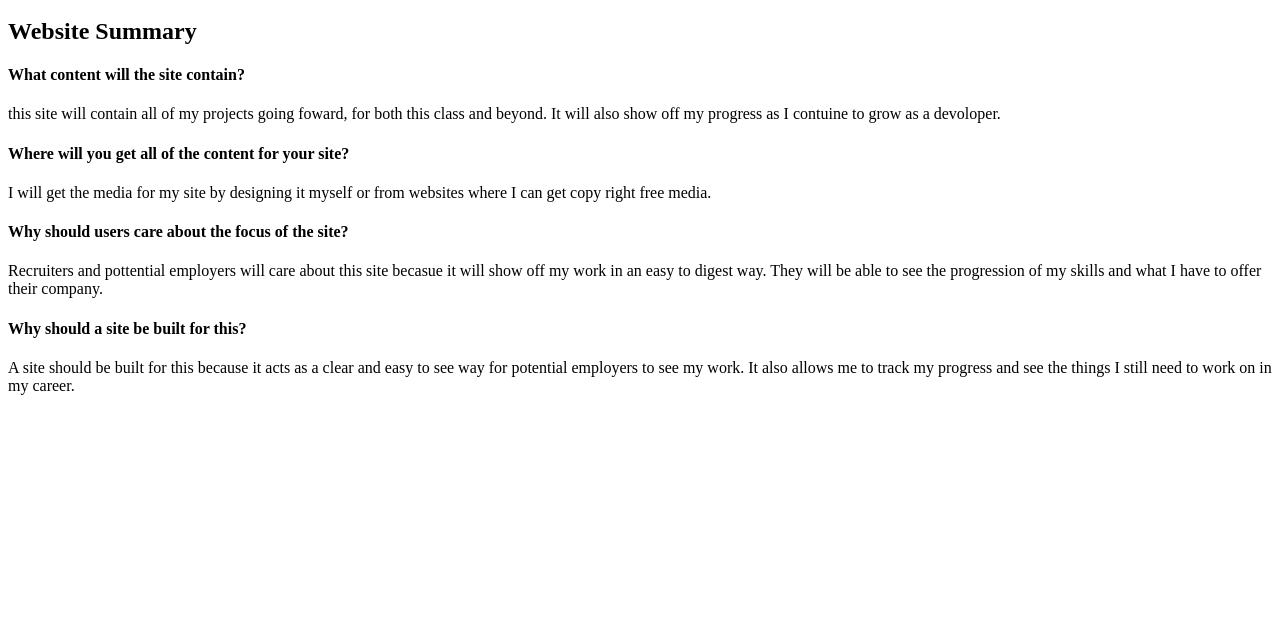
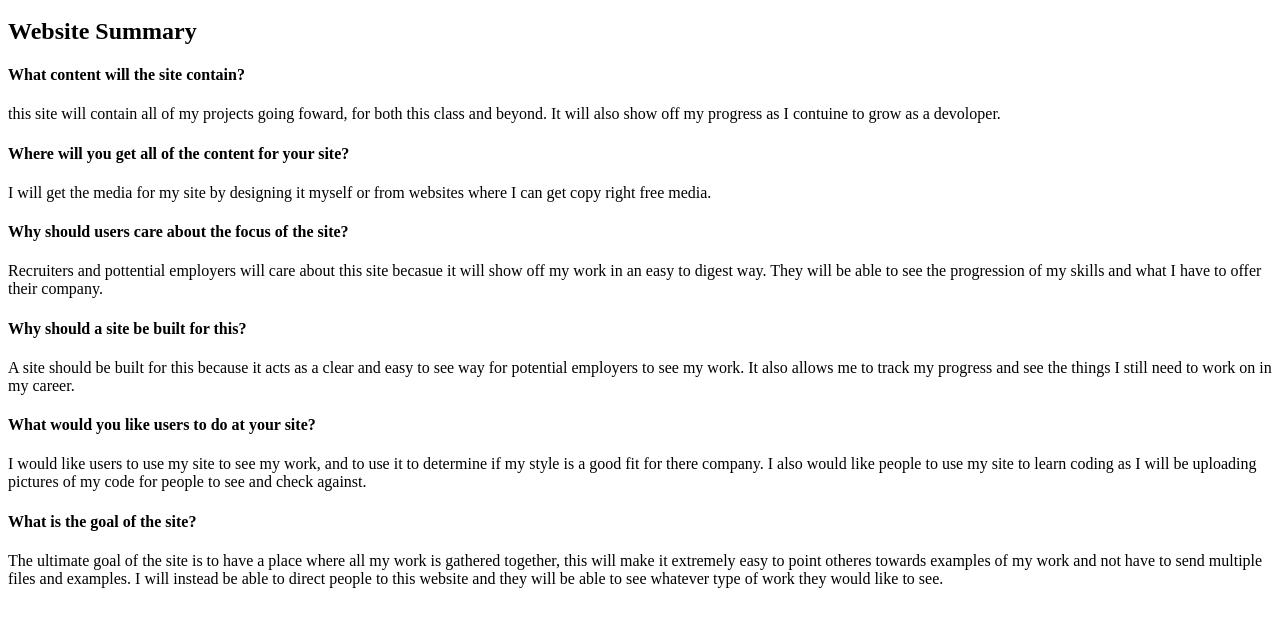
Before and after one commit to GarrettM53/se1400, a plain HTML site: page milestone1/index.html in a window 1280 px wide. Shown: the part 100-726 px from the top of the page. Drawn offline with Linux system fonts and the light colour scheme.

Commit message:
added the rest of the questions and the answers, using p tags and h4 tags

```diff
--- a/milestone1/index.html
+++ b/milestone1/index.html
@@ -36,7 +36,18 @@
             A site should be built for this because it acts as a clear and easy to see way for potential employers to see
             my work. It also allows me to track my progress and see the things I still need to work on in my career.
         </p>
-    <h4>
+    <h4> What would you like users to do at your site?</h4>
+        <p>
+            I would like users to use my site to see my work, and to use it to determine if my style is a good fit for there
+            company. I also would like people to use my site to learn coding as I will be uploading pictures of my code for
+            people to see and check against.
+        </p>
+    <h4> What is the goal of the site?</h4>
+        <p>
+            The ultimate goal of the site is to have a place where all my work is gathered together, this will make it extremely
+            easy to point otheres towards examples of my work and not have to send multiple files and examples. I will instead be
+            able to direct people to this website and they will be able to see whatever type of work they would like to see.
+        </p>
 </main>
 
 </body>
```
